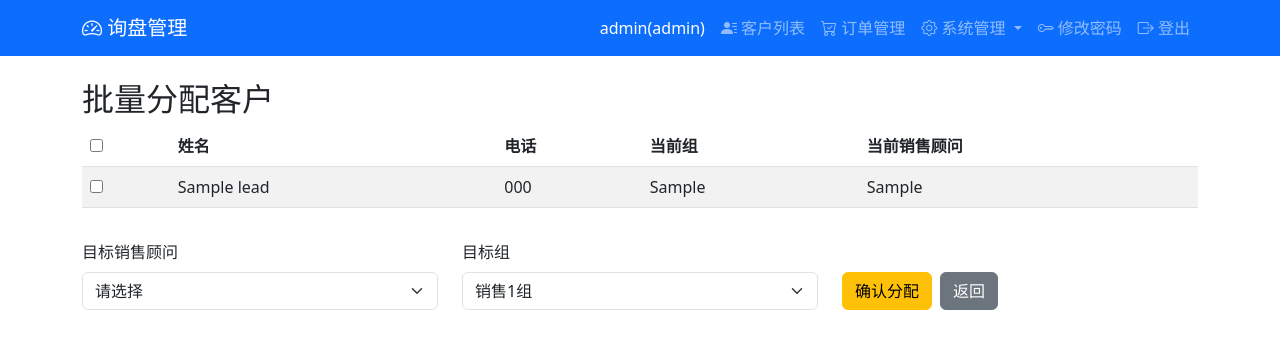
After one commit to Anly-jiahui/inquiry_system, a Flask app: page /admin/batch_assign in a window 1280 px wide. The commit adds this page. Shown: the top 349 px of the page. Run offline with Flask 3, Linux system fonts and the light colour scheme; a user stored in the database is signed in; tables that the repository leaves empty hold one stand-in row (values such as "Sample post").

Commit message:
新增批量分配、权限细化、界面优化

```diff
--- a/app.py
+++ b/app.py
@@ -75,6 +75,23 @@ def logout():
     logout_user()
     return redirect(url_for('login'))
 
+# ---------- 修改密码 ----------
+@app.route('/change_password', methods=['GET', 'POST'])
+@login_required
+def change_password():
+    if request.method == 'POST':
+        old_pw = request.form['old_password']
+        new_pw = request.form['new_password']
+        if current_user.password != old_pw:
+            flash('原密码错误')
+        else:
+            current_user.password = new_pw
+            db.session.commit()
+            flash('密码已修改，请重新登录')
+            logout_user()
+            return redirect(url_for('login'))
+    return render_template('change_password.html')
+
 # ---------- 首页 ----------
 @app.route('/')
 @login_required
@@ -102,7 +119,7 @@ def index():
                            order_status_labels=order_status_labels,
                            order_status_counts=order_status_counts)
 
-# ---------- 客户列表 + 查询 + 到期筛选 + 导出 ----------
+# ---------- 客户列表 + 查询 + 导出 ----------
 @app.route('/leads')
 @login_required
 def lead_list():
@@ -133,7 +150,6 @@ def lead_list():
 
     leads = query.order_by(Lead.created_at.desc()).all()
 
-    # 导出不受筛选影响，直接使用所有 leads
     if request.args.get('export') == '1':
         return export_leads_csv(leads)
 
@@ -145,7 +161,6 @@ def lead_list():
         else:
             base = get_base_date(lead)
             days_remain = (base + timedelta(days=7) - datetime.utcnow().date()).days
-        # 最新跟进记录
         latest_fu = FollowUp.query.filter_by(lead_id=lead.id).order_by(FollowUp.created_at.desc()).first()
         lead_data.append({
             'lead': lead,
@@ -154,7 +169,6 @@ def lead_list():
             'latest_followup': latest_fu
         })
 
-    # 到期筛选
     if expire_filter == 'expired':
         lead_data = [item for item in lead_data if item['expired']]
     elif expire_filter == 'not_expired':
@@ -255,14 +269,20 @@ def import_leads():
     flash(f'成功导入 {count} 条客户数据')
     return redirect(url_for('lead_list'))
 
-# ---------- 新建 / 编辑客户 ----------
+# ---------- 新建客户 ----------
 @app.route('/lead/new', methods=['GET', 'POST'])
 @login_required
 def lead_create():
     if request.method == 'POST':
+        if current_user.role in ['consultant', 'leader']:
+            group = current_user.group_name
+            consultant = current_user.username
+        else:
+            group = request.form['group']
+            consultant = request.form['sales_consultant']
         lead = Lead(
-            group=request.form['group'],
-            sales_consultant=request.form['sales_consultant'],
+            group=group,
+            sales_consultant=consultant,
             assignment_date=datetime.strptime(request.form['assignment_date'], '%Y-%m-%d') if request.form['assignment_date'] else None,
             customer_category=request.form['customer_category'],
             name=request.form['name'],
@@ -281,32 +301,46 @@ def lead_create():
         db.session.commit()
         return redirect(url_for('lead_list'))
     consultants = User.query.filter_by(role='consultant').all()
-    return render_template('lead_form.html', lead=None, consultants=consultants, current_user=current_user)
+    groups = Group.query.all()
+    return render_template('lead_form.html', lead=None, consultants=consultants, groups=groups)
 
+# ---------- 编辑客户 ----------
 @app.route('/lead/<int:id>/edit', methods=['GET', 'POST'])
 @login_required
 def lead_edit(id):
     lead = Lead.query.get_or_404(id)
+    # 权限控制
+    if current_user.role == 'consultant' and lead.sales_consultant != current_user.username:
+        flash('无权限编辑此客户')
+        return redirect(url_for('lead_list'))
+    if current_user.role == 'leader' and lead.sales_consultant != current_user.username:
+        flash('组长只能编辑自己的客户')
+        return redirect(url_for('lead_list'))
     if request.method == 'POST':
-        lead.group = request.form['group']
-        lead.sales_consultant = request.form['sales_consultant']
-        lead.assignment_date = datetime.strptime(request.form['assignment_date'], '%Y-%m-%d') if request.form['assignment_date'] else None
-        lead.customer_category = request.form['customer_category']
-        lead.name = request.form['name']
-        lead.phone = request.form['phone']
-        lead.wechat_added = 'wechat_added' in request.form
-        lead.region = request.form['region']
-        lead.customer_info = request.form['customer_info']
-        lead.factory_visit = 'factory_visit' in request.form
-        lead.leave_reason = request.form.get('leave_reason', '')
-        lead.status = request.form['status']
-        lead.source = request.form['source']
-        lead.deal_amount = float(request.form['deal_amount']) if request.form['deal_amount'] else 0.0
-        lead.remark = request.form['remark']
+        if current_user.role == 'admin':
+            lead.group = request.form['group']
+            lead.sales_consultant = request.form['sales_consultant']
+        else:
+            lead.group = request.form['group'] if current_user.role == 'admin' else current_user.group_name
+            lead.sales_consultant = request.form['sales_consultant'] if current_user.role == 'admin' else current_user.username
+            lead.assignment_date = datetime.strptime(request.form['assignment_date'], '%Y-%m-%d') if request.form['assignment_date'] else None
+            lead.customer_category = request.form['customer_category']
+            lead.name = request.form['name']
+            lead.phone = request.form['phone']
+            lead.wechat_added = 'wechat_added' in request.form
+            lead.region = request.form['region']
+            lead.customer_info = request.form['customer_info']
+            lead.factory_visit = 'factory_visit' in request.form
+            lead.leave_reason = request.form.get('leave_reason', '')
+            lead.status = request.form['status']
+            lead.source = request.form['source']
+            lead.deal_amount = float(request.form['deal_amount']) if request.form['deal_amount'] else 0.0
+            lead.remark = request.form['remark']
         db.session.commit()
         return redirect(url_for('lead_list'))
     consultants = User.query.filter_by(role='consultant').all()
-    return render_template('lead_form.html', lead=lead, consultants=consultants, current_user=current_user)
+    groups = Group.query.all()
+    return render_template('lead_form.html', lead=lead, consultants=consultants, groups=groups)
 
 # ---------- 删除 ----------
 @app.route('/lead/<int:id>/delete', methods=['POST'])
@@ -320,7 +354,7 @@ def lead_delete(id):
     db.session.commit()
     return redirect(url_for('lead_list'))
 
-# ---------- 跟进记录 ----------
+# ---------- 跟进 ----------
 @app.route('/lead/<int:lead_id>/followups')
 @login_required
 def follow_up_list(lead_id):
@@ -410,15 +444,15 @@ def quick_update(id):
         if lead.sales_consultant != current_user.username:
             return {'error': '无权限'}, 403
         if field not in ['status']:
-            return {'error': '无权限修改此字段'}, 403
+            return {'error': '只能修改状态'}, 403
     elif current_user.role == 'leader':
-        if lead.group != current_user.group_name:
-            return {'error': '无权限'}, 403
+        if lead.sales_consultant != current_user.username:
+            return {'error': '只能修改自己的客户'}, 403
         if field not in ['status', 'sales_consultant']:
             return {'error': '无权限修改此字段'}, 403
-    else:
-        if field not in ['status', 'sales_consultant', 'group']:
-            return {'error': '不允许的字段'}, 400
+    elif current_user.role == 'admin':
+        if field not in ['group', 'sales_consultant']:
+            return {'error': '管理员只能分配组和销售顾问'}, 400
 
     if field == 'status':
         lead.status = value
@@ -432,6 +466,33 @@ def quick_update(id):
 
     db.session.commit()
     return {'success': True}
+
+# ---------- 批量分配 ----------
+@app.route('/admin/batch_assign', methods=['GET', 'POST'])
+@login_required
+def batch_assign():
+    if current_user.role != 'admin':
+        flash('无权限')
+        return redirect(url_for('lead_list'))
+    if request.method == 'POST':
+        lead_ids = request.form.getlist('lead_ids')
+        new_consultant = request.form.get('sales_consultant')
+        new_group = request.form.get('group')
+        if not lead_ids:
+            flash('请至少选择一个客户')
+            return redirect(url_for('batch_assign'))
+        for lid in lead_ids:
+            lead = Lead.query.get(int(lid))
+            if lead:
+                lead.sales_consultant = new_consultant
+                lead.group = new_group
+        db.session.commit()
+        flash(f'已成功分配 {len(lead_ids)} 条客户')
+        return redirect(url_for('lead_list'))
+    leads = Lead.query.order_by(Lead.created_at.desc()).all()
+    consultants = User.query.filter_by(role='consultant').all()
+    groups = Group.query.all()
+    return render_template('batch_assign.html', leads=leads, consultants=consultants, groups=groups)
 
 # ---------- 用户管理 ----------
 @app.route('/admin/users')
--- a/models.py
+++ b/models.py
@@ -22,7 +22,7 @@ class Lead(db.Model):
     assignment_date = db.Column(db.Date)
     customer_category = db.Column(db.String(50))
     name = db.Column(db.String(50), nullable=False)
-    phone = db.Column(db.String(20), nullable=False)        # 电话必填
+    phone = db.Column(db.String(20), nullable=False)
     wechat_added = db.Column(db.Boolean, default=False)
     region = db.Column(db.String(50))
     customer_info = db.Column(db.Text)
--- a/templates/base.html
+++ b/templates/base.html
@@ -2,7 +2,7 @@
 <html lang="zh">
 <head>
     <meta charset="UTF-8">
-    <meta name="viewport" content="width=device-width, initial-scale=1.0">
+    <meta name="viewport" content="width=device-width, initial-scale=1.0, user-scalable=no, maximum-scale=1.0">
     <title>询盘管理系统</title>
     <link href="https://cdn.jsdelivr.net/npm/bootstrap@5.3.0/dist/css/bootstrap.min.css" rel="stylesheet">
     <link rel="stylesheet" href="https://cdn.jsdelivr.net/npm/bootstrap-icons@1.10.5/font/bootstrap-icons.css">
@@ -28,9 +28,11 @@
                         <ul class="dropdown-menu">
                             <li><a class="dropdown-item" href="/admin/users">用户管理</a></li>
                             <li><a class="dropdown-item" href="/admin/groups">组管理</a></li>
+                            <li><a class="dropdown-item" href="/admin/batch_assign">批量分配</a></li>
                         </ul>
                     </li>
                     {% endif %}
+                    <li class="nav-item"><a class="nav-link" href="/change_password"><i class="bi bi-key"></i> 修改密码</a></li>
                     <li class="nav-item"><a class="nav-link" href="/logout"><i class="bi bi-box-arrow-right"></i> 登出</a></li>
                     {% endif %}
                 </ul>
--- /dev/null
+++ b/templates/batch_assign.html
@@ -0,0 +1,60 @@
+{% extends "base.html" %}
+{% block content %}
+<h2>批量分配客户</h2>
+<form method="post">
+  <div class="table-responsive">
+    <table class="table table-striped">
+      <thead>
+        <tr>
+          <th><input type="checkbox" id="select_all"></th>
+          <th>姓名</th>
+          <th>电话</th>
+          <th>当前组</th>
+          <th>当前销售顾问</th>
+        </tr>
+      </thead>
+      <tbody>
+        {% for lead in leads %}
+        <tr>
+          <td><input type="checkbox" name="lead_ids" value="{{ lead.id }}" class="lead-check"></td>
+          <td>{{ lead.name }}</td>
+          <td>{{ lead.phone }}</td>
+          <td>{{ lead.group or '-' }}</td>
+          <td>{{ lead.sales_consultant or '-' }}</td>
+        </tr>
+        {% endfor %}
+      </tbody>
+    </table>
+  </div>
+  <div class="row mt-3">
+    <div class="col-md-4">
+      <label class="form-label">目标销售顾问</label>
+      <select name="sales_consultant" class="form-select" required>
+        <option value="">请选择</option>
+        {% for u in consultants %}
+        <option value="{{ u.username }}">{{ u.username }} ({{ u.group_name }})</option>
+        {% endfor %}
+      </select>
+    </div>
+    <div class="col-md-4">
+      <label class="form-label">目标组</label>
+      <select name="group" class="form-select" required>
+        {% for g in groups %}
+        <option value="{{ g.name }}">{{ g.name }}</option>
+        {% endfor %}
+      </select>
+    </div>
+    <div class="col-md-4 d-flex align-items-end">
+      <button type="submit" class="btn btn-warning">确认分配</button>
+      <a href="/leads" class="btn btn-secondary ms-2">返回</a>
+    </div>
+  </div>
+</form>
+{% endblock %}
+{% block scripts %}
+<script>
+document.getElementById('select_all').addEventListener('change', function() {
+    document.querySelectorAll('.lead-check').forEach(cb => cb.checked = this.checked);
+});
+</script>
+{% endblock %}
```
Also changed, not shown: templates/change_password.html (added, +15 -0 lines), templates/lead_form.html (+47 -28 lines), templates/leads.html (+19 -6 lines), templates/login.html (+1 -6 lines).
